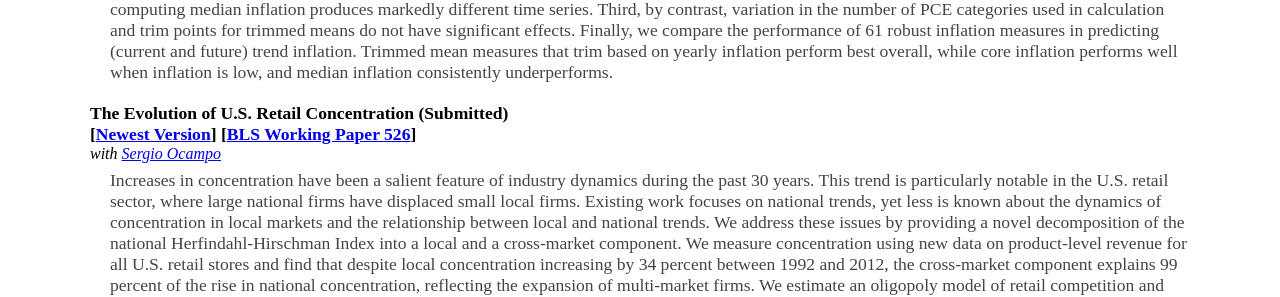
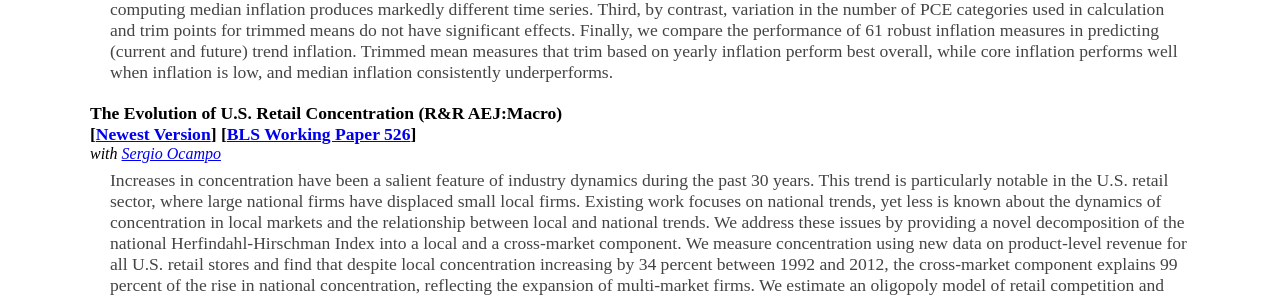
Before and after one commit to dominic-smith/dominic-smith.github.io, a Jekyll site: the page built from index.md, in a window 1280 px wide and 900 px high, scrolled down 627 px. Shown: the part 157-454 px from the top of the window. Built offline with Jekyll 4.4.1, drawn with Linux system fonts in a browser that asks for light colours.

Commit message:
Update index.md

```diff
--- a/index.md
+++ b/index.md
@@ -40,7 +40,7 @@ layout: default
                 <div class="coauthors"> with <a href="https://sites.google.com/site/sergiocampod" rel="noopener noreferrer" target="_blank">Sergio Ocampo</a> and <a href="https://people.brandeis.edu/~schoenle/" rel="noopener noreferrer" target="_blank">Raphael Schoenle</a> </div>
  <div class="summary">Time series data for robust inflation measures, such as median and trimmed mean inflation, only start in 1977. We extend these series back to 1960 for Personal Consumption Expenditure (PCE) inflation, providing additional episodes of high and rising inflation.  We evaluate the robustness of the series along multiple dimensions: First, we find that robust inflation measures tend to diverge in periods of low inflation, but agree when headline inflation is high. The range between the robust measures averages 0.76 percentage points. Second, using yearly instead of monthly inflation when trimming or computing median inflation produces markedly different time series.  Third, by contrast, variation in the number of PCE categories used in calculation and trim points for trimmed means do not have significant effects. Finally, we compare the performance of 61 robust inflation measures in predicting (current and future) trend inflation. Trimmed mean measures that trim based on yearly inflation perform best overall, while core inflation performs well when inflation is low, and median inflation consistently underperforms. </div>
 
-                <div class="paper">The Evolution of U.S. Retail Concentration (Submitted) <br> [<a href="https://ocamp020.github.io/SO_Concentration.pdf" rel="noopener noreferrer" target="_blank">Newest Version</a>] [<a href="https://www.bls.gov/osmr/research-papers/2020/pdf/ec200080.pdf" rel="noopener noreferrer" target="_blank">BLS Working Paper 526</a>]</div>
+                <div class="paper">The Evolution of U.S. Retail Concentration (R&R AEJ:Macro) <br> [<a href="https://ocamp020.github.io/SO_Concentration.pdf" rel="noopener noreferrer" target="_blank">Newest Version</a>] [<a href="https://www.bls.gov/osmr/research-papers/2020/pdf/ec200080.pdf" rel="noopener noreferrer" target="_blank">BLS Working Paper 526</a>]</div>
                 <div class="coauthors"> with <a href="https://sites.google.com/site/sergiocampod" rel="noopener noreferrer" target="_blank">Sergio Ocampo</a> </div>
                 <div class="summary">Increases in concentration have been a salient feature of industry dynamics during the past 30 years. This trend is particularly notable in the U.S. retail sector, where large national firms have displaced small local firms. Existing work focuses on national trends, yet less is known about the dynamics of concentration in local markets and the relationship between local and national trends. We address these issues by providing a novel decomposition of the national Herfindahl-Hirschman Index into a local and a cross-market component.  We measure concentration using new data on product-level revenue for all U.S. retail stores and find that despite local concentration increasing by 34 percent between 1992 and 2012, the cross-market component explains 99 percent of the rise in national concentration, reflecting the expansion of multi-market firms. We estimate an oligopoly model of retail competition and find that the increase in markups implied by rising local concentration had a modest effect on retail prices.</div>
 <div class ="figures">
```
